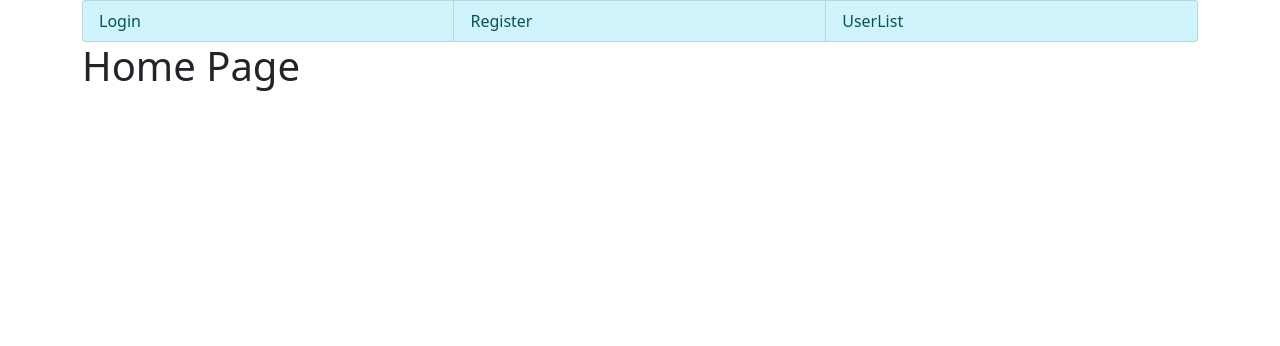
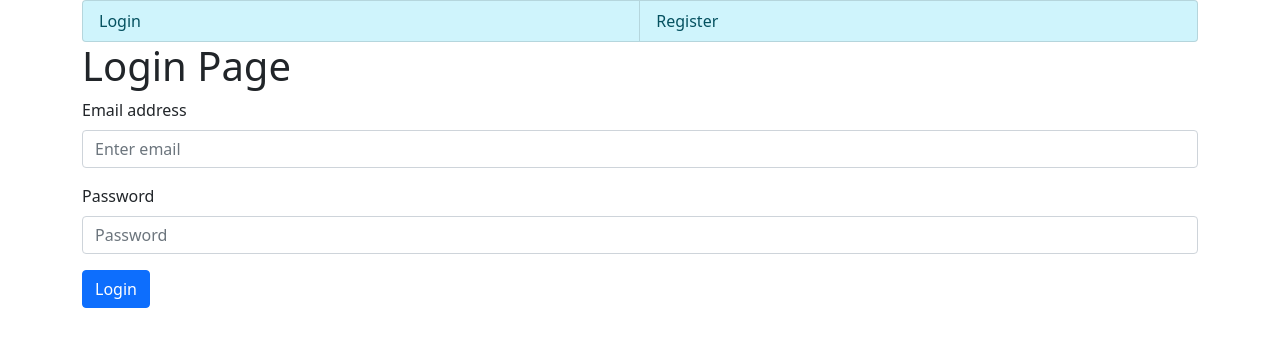
Before and after one commit to msfi-maneeshg/react-demo, a React (Create React App) app: page / in a window 1280 px wide. Shown: the top 346 px of the page. Built offline with nearby package versions, Linux system fonts and the light colour scheme.

Commit message:
update the code

```diff
--- a/src/Home.jsx
+++ b/src/Home.jsx
@@ -2,6 +2,7 @@ import React from 'react'
 import Login from './Login';
 import Registration from './Registration';
 import UserList from './UserList';
+import { store } from './store/store';
 import { Container,Row,Col,ListGroup   } from 'react-bootstrap';
 
 class Home extends React.Component{
@@ -16,33 +17,24 @@ class Home extends React.Component{
     }
 
     render(){
-        let headerMenu = (<>
+        const isLoggin = store.getState().checkUserLogin.isLogin;
+        let headerMenu = (
+            <>
                 <ListGroup.Item action variant="info"  onClick={() => this.changePage('login')} >Login</ListGroup.Item>
                 <ListGroup.Item action variant="info" onClick={() => this.changePage('register')}>Register</ListGroup.Item>
-                    <ListGroup.Item action variant="info" onClick={() => this.changePage('list')}>UserList</ListGroup.Item>
-                    </>);
-        if(this.state.pageID.toString() === "login"){
-            headerMenu = (<>
-                <ListGroup.Item action variant="info"  onClick={() => this.changePage('home')}>Home</ListGroup.Item>
-                <ListGroup.Item action variant="info" onClick={() => this.changePage('register')}>Register</ListGroup.Item>
-                <ListGroup.Item action variant="info" onClick={() => this.changePage('list')}>UserList</ListGroup.Item>
-                </>);
-        }else if(this.state.pageID.toString() === "list"){
-            headerMenu = (<>
-                <ListGroup.Item action variant="info"  onClick={() => this.changePage('home')}>Home</ListGroup.Item>
-                <ListGroup.Item action variant="info"  onClick={() => this.changePage('login')}>Login</ListGroup.Item>
-                <ListGroup.Item action variant="info" onClick={() => this.changePage('register')}>Register</ListGroup.Item>
-                </>);
-        }else if(this.state.pageID.toString() === "register"){
-            headerMenu = (<>
-                <ListGroup.Item action variant="info"  onClick={() => this.changePage('home')}>Home</ListGroup.Item>
-                <ListGroup.Item action variant="info"  onClick={() => this.changePage('login')}>Login</ListGroup.Item>
-                <ListGroup.Item action variant="info" onClick={() => this.changePage('list')}>UserList</ListGroup.Item>
-                </>);
+            </>
+        );
+
+        if(isLoggin){
+            headerMenu = (
+                <>
+                    <ListGroup.Item action variant="info"  onClick={() => this.changePage('dashboard')} >Dashboard</ListGroup.Item>
+                    <ListGroup.Item action variant="info" onClick={() => this.changePage('list')}>Users List</ListGroup.Item>
+                </>
+            );
         }
 
         let homePage = (
-
             <Row>
                 <Col>
                     <ListGroup horizontal>
@@ -50,21 +42,21 @@ class Home extends React.Component{
                     </ListGroup>
                 </Col>
             </Row>
+        );
+        let bodyContainer;
 
-        );
-        let bodyContainer = (
-            <div>
-                <h1>Home Page</h1>
-            </div>
-        );
+        switch(this.state.pageID.toString()){
+            case "register":
+                bodyContainer = <Registration />;
+                break;
+            case "list":
+                bodyContainer = <UserList />;
+                break;
+            default:
+                bodyContainer = <Login/>;
+                break;
+        }
 
-        if (this.state.pageID.toString() === "login"){
-            bodyContainer = <Login onClick={() => this.changePage('home')}/>;
-        }else if (this.state.pageID.toString() === "register"){
-            bodyContainer = <Registration />;
-        }else if (this.state.pageID.toString() === "list"){
-            bodyContainer = <UserList />;
-        }
         return (
             <Container>
                 {homePage}
--- a/src/Registration.jsx
+++ b/src/Registration.jsx
@@ -114,6 +114,7 @@ class Registration extends React.Component{
         e.preventDefault();
     }
     render(){
+
         return(
             <>
                 <h1>-:Registration Page :-</h1>
--- a/src/UserList.jsx
+++ b/src/UserList.jsx
@@ -50,7 +50,7 @@ class UserList extends React.Component{
                         </thead>
                         <tbody>
                             {this.state.userList.map(userInfo => (
-                                <tr>
+                                <tr key={userInfo.id}>
                                     <td>{userInfo.name}</td>
                                     <td>{userInfo.email}</td>
                                     <td>{userInfo.phone}</td>
```
Lines whose indentation alone changed are shown as unchanged.
